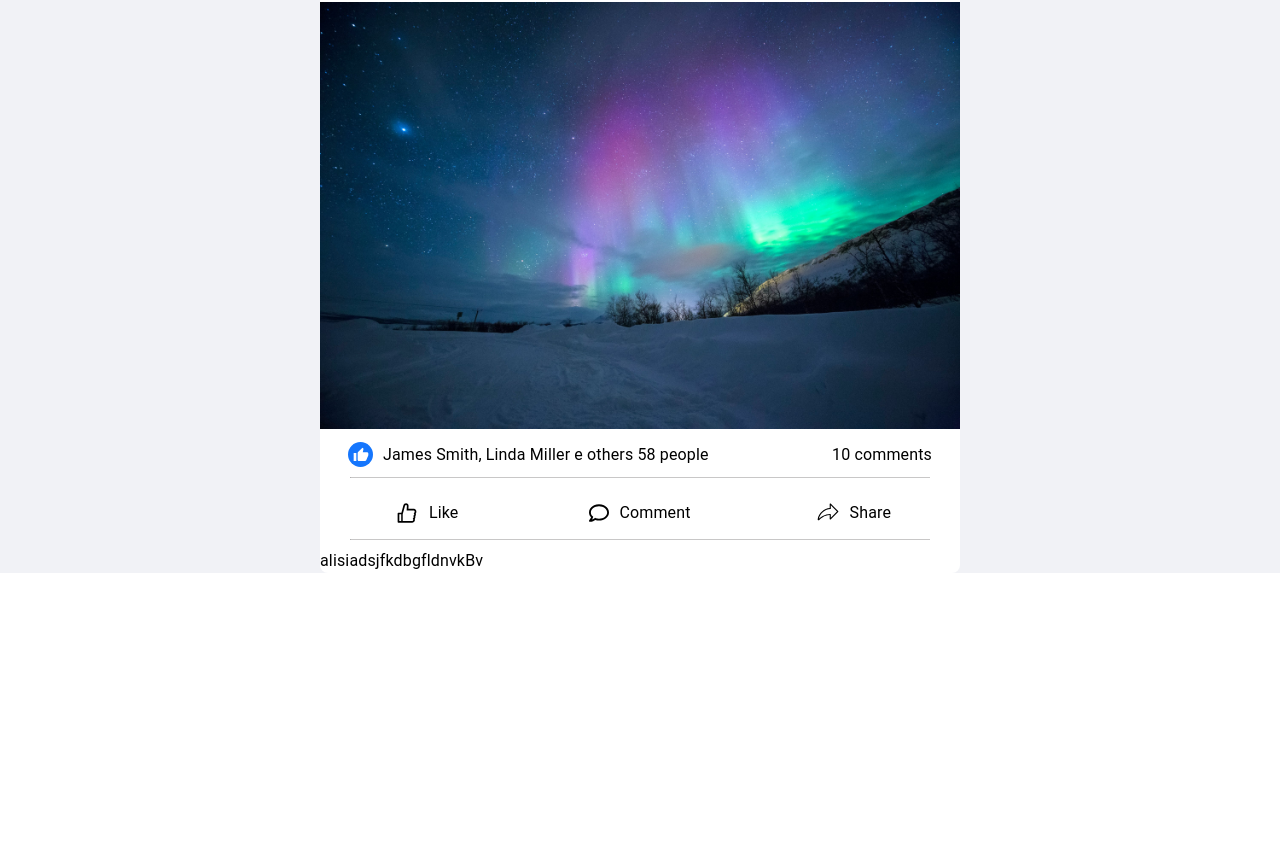
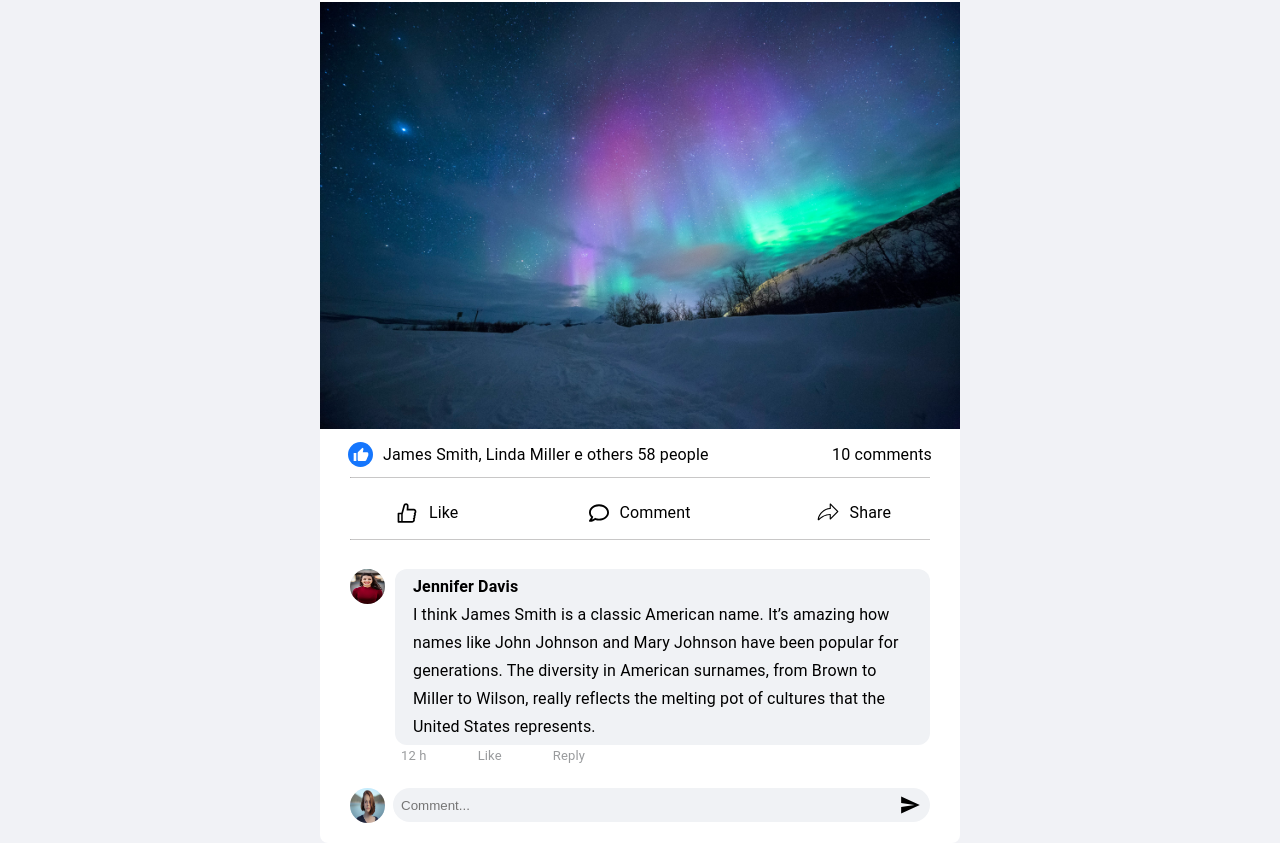
Before and after one commit to AraujoDeev/ShareVibe-Front, a React (Create React App) app: page / in a window 1280 px wide. Shown: the part 510-1353 px from the top of the page. Before the commit the page ends 1083 px from the top, so only its background shows below. Built offline with nearby package versions, Linux system fonts and the light colour scheme.

Commit message:
Feat: Comments in Post

```diff
--- a/src/Components/Post/index.tsx
+++ b/src/Components/Post/index.tsx
@@ -1,7 +1,8 @@
 import { Box, Link, Typography } from '@mui/material'
-import { Actions, classes } from './post'
+import { Actions, ReactionsComments, classes } from './post'
 
 import Profile from '../../assets/Perfil.jpg'
+import Profile_2 from '../../assets/profile_2.jpg'
 import PhotoPost from '../../assets/post.jpg'
 
 import MoreHorizIcon from '@mui/icons-material/MoreHoriz'
@@ -10,6 +11,7 @@ import ThumbUpIcon from '@mui/icons-material/ThumbUp'
 import { AiOutlineLike } from 'react-icons/ai'
 import { FaRegComment } from 'react-icons/fa'
 import { PiShareFatLight } from 'react-icons/pi'
+import { IoMdSend } from 'react-icons/io'
 
 const Post = () => {
   return (
@@ -92,8 +94,57 @@ const Post = () => {
       </Box>
 
       {/* coments */}
-      <Box>
-        <Typography>alisiadsjfkdbgfldnvkBv</Typography>
+      <Box sx={classes.CommentsContainer}>
+        <Box
+          sx={classes.TopContainer}
+          // className="container imagem, nome, comentario e reacao"
+        >
+          <Box className="imagem">
+            <img style={classes.ImageComments} src={Profile_2} alt="Profile" />
+          </Box>
+
+          <Box>
+            <Box sx={classes.Comments}>
+              <Typography fontWeight={'bold'} variant="subtitle1">
+                Jennifer Davis
+              </Typography>
+              <Typography variant="subtitle1">
+                I think James Smith is a classic American name. It’s amazing how
+                names like John Johnson and Mary Johnson have been popular for
+                generations. The diversity in American surnames, from Brown to
+                Miller to Wilson, really reflects the melting pot of cultures
+                that the United States represents.
+              </Typography>
+            </Box>
+            <ReactionsComments
+            // classNmae="reacao"
+            >
+              <Typography fontSize={'13px'} variant="subtitle1">
+                12 h
+              </Typography>
+              <Typography fontSize={'13px'} variant="subtitle1">
+                Like
+              </Typography>
+              <Typography fontSize={'13px'} variant="subtitle1">
+                Reply
+              </Typography>
+            </ReactionsComments>
+          </Box>
+        </Box>
+
+        <Box sx={classes.BoxComment}>
+          <img style={classes.ImageComments} src={Profile} alt="Profile" />
+          <Box sx={classes.BoxInputComment}>
+            <form style={classes.Form}>
+              <input
+                style={classes.InputComment}
+                type="text"
+                placeholder="Comment..."
+              />
+              <IoMdSend style={classes.IconSendMessage} />
+            </form>
+          </Box>
+        </Box>
       </Box>
     </Box>
   )
--- a/src/Components/Post/post.ts
+++ b/src/Components/Post/post.ts
@@ -103,6 +103,54 @@ export const classes = {
     fontSize: '24px',
     marginRight: '10px',
   },
+  CommentsContainer: {
+    display: 'flex',
+    flexDirection: 'column',
+    padding: '20px 30px',
+  },
+  TopContainer: {
+    display: 'flex',
+  },
+  ImageComments: {
+    width: '35px',
+    height: '35px',
+    borderRadius: '50%',
+    marginRight: '8px',
+  },
+  Comments: {
+    backgroundColor: '#F0F2F5',
+    borderRadius: '12px',
+    marginLeft: '2px',
+    padding: '4px 18px',
+  },
+  BoxComment: {
+    marginTop: '20px',
+    display: 'flex',
+    justifyContent: 'start',
+    alignItems: 'center',
+  },
+  BoxInputComment: {
+    display: 'flex',
+    justifyContent: 'space-between',
+    width: '100%',
+    padding: '5px 8px',
+    borderRadius: '40px',
+    backgroundColor: '#F0F2F5',
+  },
+  Form: {
+    width: '100%',
+    display: 'flex',
+  },
+  InputComment: {
+    border: 'none',
+    backgroundColor: 'transparent',
+    outline: 'none',
+    width: '100%',
+  },
+  IconSendMessage: {
+    fontSize: '24px',
+    cursor: 'pointer',
+  },
 }
 
 export const Actions = styled.div`
@@ -118,3 +166,11 @@ export const Actions = styled.div`
     background-color: #f1f2f6;
   }
 `
+
+export const ReactionsComments = styled.div`
+  width: 200px;
+  display: flex;
+  justify-content: space-between;
+  padding: 0 8px;
+  color: #999b9d;
+`
```
Also changed, not shown: src/assets/profile_2.jpg (added).
